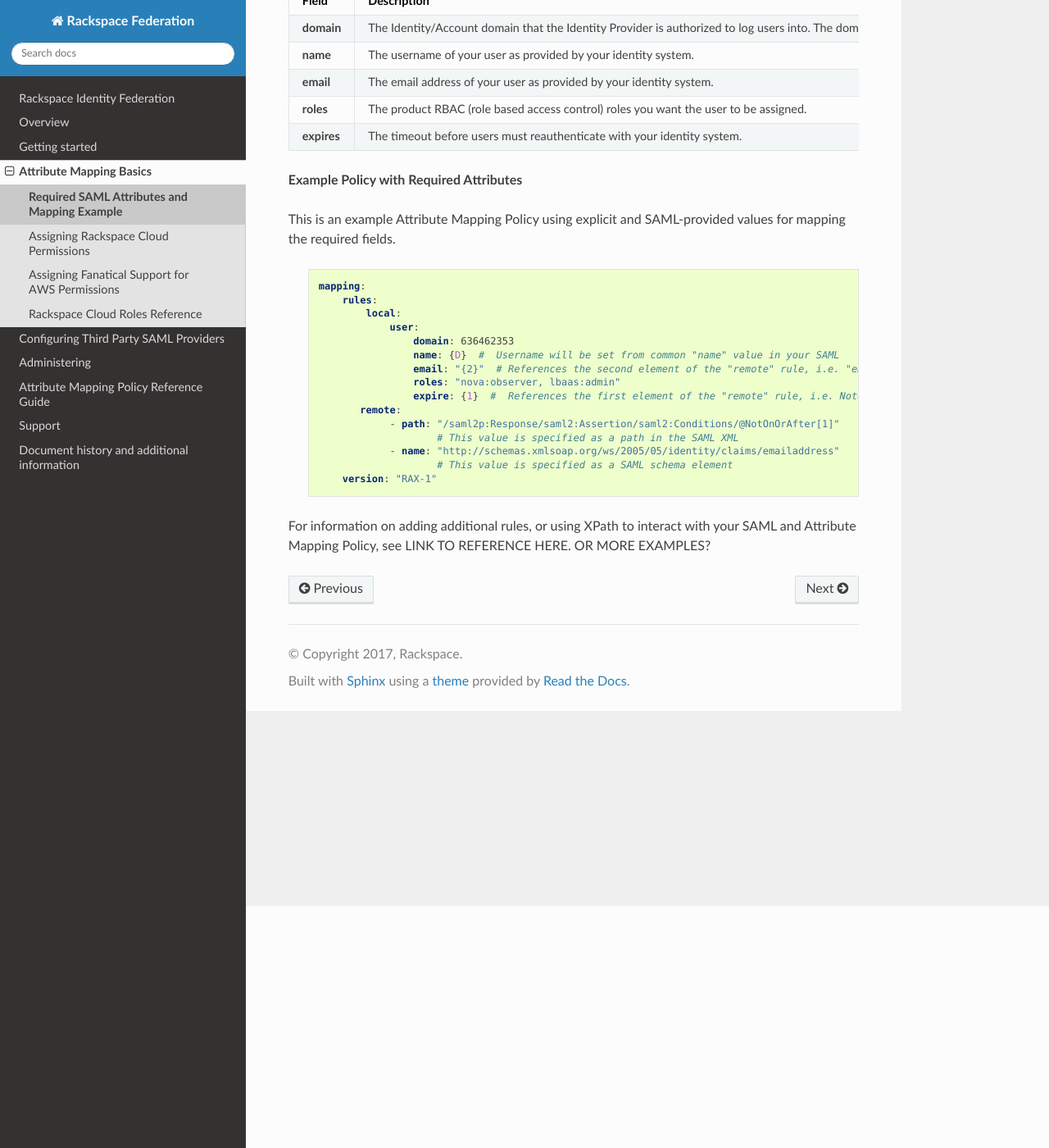
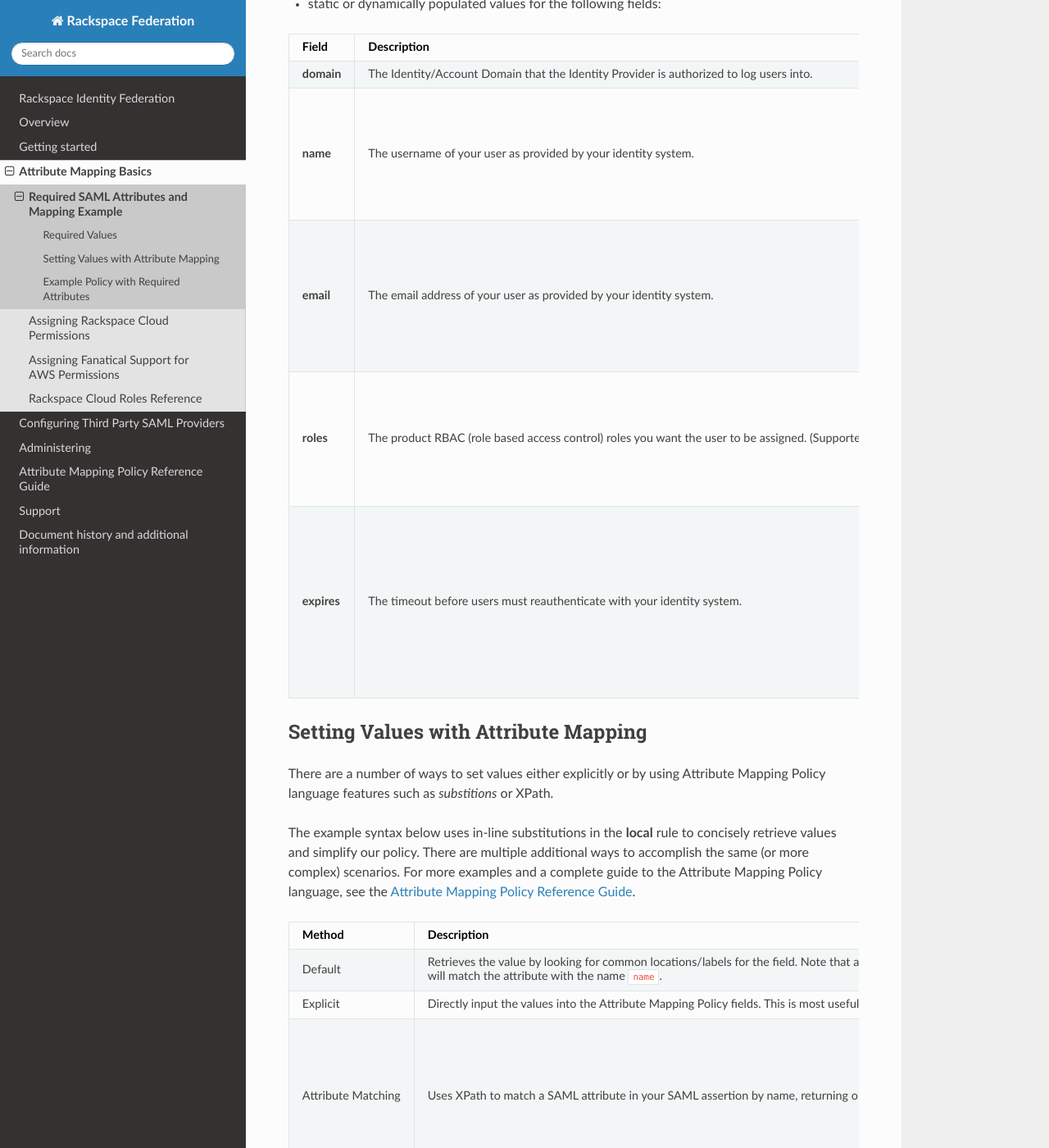
Before and after one commit to rackerlabs/docs-rackspace-federation, a Sphinx documentation site: the page built from doc/attribmapping-basics/required-mapping.rst, in a window 1280 px wide and 1400 px high, scrolled down 295 px. Shown: the whole window at 82% size. Built offline with Sphinx 7.4.7 and the Read the Docs theme 2.0.0, drawn with Linux system fonts in a browser that asks for light colours; the version number could not be read and is left out; some of the changed text lies outside the part shown.

Commit message:
A bunch of attribute mapping stuff

```diff
--- a/doc/attribmapping-basics/required-mapping.rst
+++ b/doc/attribmapping-basics/required-mapping.rst
@@ -6,67 +6,142 @@
 
 .. Define |product name| in conf.py
 
+Required Values
+~~~~~~~~~~~~~~~
+
 Your |amp| is **required** to contain:
 
 - a minimum of one **local** rule
 - static or dynamically populated values for the following fields:
 
 .. list-table::
-   :widths: 30 50 30 30
+   :widths: 40 20 30 30
    :header-rows: 1
 
    * - Field
      - Description
      - Format
-     - Example Value
+     - Common Values
    * - **domain**
-     - The Identity/Account domain that the |idp| is authorized to log users
-       into. The domain is listed on the Identity Provider details page for
-       your |idp|.
+     - The Identity/Account Domain that the |idp| is authorized to log users
+       into.
      - Alphanumeric string
-     - MUST be set to your Identity domain.
+     - **MUST** be set to your Identity Domain. The
+       domain is listed on the Identity Provider details page for your
+       |idp|.
    * - **name**
      - The username of your user as provided by your identity system.
      - Alphanumeric string
-     - INSERT THE SAML STANDARD NAME FIELD PATH HERE
+     - | SAML Attributes:
+       |
+       |  **NameID** (persistent type preferred)
+       |  **urn:oid:1.3.6.1.4.1.5923.1.1.1.6**
+       |  **http://schemas.xmlsoap.org/ws/2005/05/identity/claims/name**
    * - **email**
      - The email address of your user as provided by your identity system.
      - RFC valid email address
-     - INSERT THE SAML STANDARD EMAIL FIELD PATH HERE
+     - | SAML Attributes:
+       |
+       |  **email**
+       |  http://schemas.xmlsoap.org/ws/2005/05/identity/claims/emailaddress
+       |  **urn:oid:1.2.840.113549.1.9.1.1**
+       |  **0.9.2342.19200300100.1.3"**
    * - **roles**
      - The product RBAC (role based access control) roles you want the user
-       to be assigned.
-     - Alphanumeric string, comma delimited
-     - "nova:observer, lbaas:admin"
+       to be assigned. (Supported for Rackspace Cloud products only at this
+       time.)
+     - YAML array of alphanumeric strings
+     - | **Example:**
+       |
+       | ``roles:``
+       |     ``- "nova:admin"``
+       |     ``- "lbaas:observer"``
    * - **expires**
      - The timeout before users must reauthenticate with your identity
        system.
-     - SOME VALID FORMAT HERE
-     - INSERT SAML STANDARD NOTONORAFTERHERE
+     - ISO format time values
+     - | **Example:** ``"PT12H`` (12 hours)
+       |
+       | *or*
+       |
+       | SAML Attributes
+       |
+       |   **SessionNotOnOrAfter**
+       |   **NotOnOrAfter**
 
-**Example Policy with Required Attributes**
+Setting Values with Attribute Mapping
+~~~~~~~~~~~~~~~~~~~~~~~~~~~~~~~~~~~~~
 
-This is an example |amp| using explicit and SAML-provided
-values for mapping the required fields.
+There are a number of ways to set values either explicitly or by using
+|amp| language features such as *substitions* or XPath.
+
+The example syntax below uses in-line substitutions in the **local** rule to
+concisely retrieve values and simplify our policy. There are multiple
+additional ways to accomplish the same (or more complex) scenarios.  |ampref|
+
+.. list-table::
+   :header-rows: 1
+
+   * - Method
+     - Description
+     - Example
+   * - Default
+     - Retrieves the value by looking for common locations/labels for the
+       field. Note that at this time, only an attribute with the same name as
+       the field will be matched: i.e. ``name: "{D}"`` will match the attribute
+       with the name ``name``.
+     - ``name: "{D}"``
+   * - Explicit
+     - Directly input the values into the |amp| fields. This is most useful for
+       values that will not change for any federated user logging in, as they
+       will be applied to **all** federated users for this |idp|.
+     - ``expire: "PT12H"``
+   * - Attribute Matching
+     - Uses XPath to match a SAML attribute in your SAML assertion by name,
+       returning one or more values.
+     - | Single value return (``At``): ``email: "{At(urn:oid:1.2.840.113549.1.9.1.1)}"``
+       |
+       | Multi value return (``Ats``):
+       |   ``groups:``
+       |          ``multiValue: true``
+       |               ``value: "{Ats(http://schemas.xmlsoap.org/claims/Group)}"``
+   * - Path Matching
+     - Uses XPath to match the path to a value in your SAML assertion using the
+       XML hierarchy/schema.
+     - | ``"{Pt(/saml2p:Response/saml2:Assertion/saml2:Conditions/@NotOnOrAfter[1])}"``
+       |
+       | Retrieves the value of ``NotOnOrAfter``
+
+
+
+
+Example Policy with Required Attributes
+~~~~~~~~~~~~~~~~~~~~~~~~~~~~~~~~~~~~~~~
+
+This is an example |amp| using explicit and SAML-provided values for mapping
+the required fields. Note that this is a basic example, and more customization
+may be required in some cases. For considerations for specific third party SAML
+providers, see :ref:`index-configuring-3p-saml-ug`.
+
+|ampref|
 
    .. code-block:: yaml
 
       mapping:
+      version: "RAX-1"
+          # Comments are allowed in YAML
           rules:
               local:
                   user:
                       domain: 636462353
-                      name: {D}  #  Username will be set from common "name" value in your SAML
-                      email: "{2}"  # References the second element of the "remote" rule, i.e. "emailaddress"
-                      roles: "nova:observer, lbaas:admin"
-                      expire: {1}  #  References the first element of the "remote" rule, i.e. NotOnOrAfter
-             remote:
-                  - path: "/saml2p:Response/saml2:Assertion/saml2:Conditions/@NotOnOrAfter[1]"
-                          # This value is specified as a path in the SAML XML
-                  - name: "http://schemas.xmlsoap.org/ws/2005/05/identity/claims/emailaddress"
-                          # This value is specified as a SAML schema element
-          version: "RAX-1"
-
-
-For information on adding additional rules, or using XPath to interact
-with your SAML and |amp|, see LINK TO REFERENCE HERE. OR MORE EXAMPLES?
+                      # Domain must be set to your Identity Domain
+                      name: {D}
+                      #  Username will be set from element named "name" value in your SAML
+                      email: "{At(http://schemas.xmlsoap.org/ws/2005/05/identity/claims/emailaddress)}"
+                      #  Locates the attribute with the above URL as the claim type/name
+                      roles:
+                          - "nova:observer"
+                          - "lbaas:admin"
+                      #  Assigns the roles explicitly listed above
+                      expire: "{Pt(/saml2p:Response/saml2:Assertion/saml2:Conditions/@NotOnOrAfter[1])}"
+                      #  Retrieves the NotOnOrAfter value by using the SAML path and XPath
--- a/doc/config-3p-saml/config-okta/okta-setup.rst
+++ b/doc/config-3p-saml/config-okta/okta-setup.rst
@@ -4,14 +4,14 @@
 Configuring Okta
 ================
 
-These are the steps to setup a SAML integration to do federation with
-Rackspace.
+These are the steps to setup a SAML integration with Okta to work with
+|service|.
 
 
 1. Configure a new application integration and select 'SAML 2.0'
 
 
-(insert first screenshot here)
+.. image:: create_app_1.png
 
 
 Instructions on setting up SAML applications in Okta can be found here:
--- a/doc/config-3p-saml/index.rst
+++ b/doc/config-3p-saml/index.rst
@@ -14,5 +14,5 @@
 
    config-adfs/index.rst
    config-okta/index.rst
-   config-secureauth/index.rst
    generic-3p-saml.rst
+..   config-secureauth/index.rst
```
Also changed, not shown: stashed_unref_files/config-3p-saml/config-secureauth/index.rst (renamed from doc/config-3p-saml/config-secureauth/index.rst), stashed_unref_files/config-3p-saml/config-secureauth/secureauth-attribmapping.rst (renamed from doc/config-3p-saml/config-secureauth/secureauth-attribmapping.rst), stashed_unref_files/config-3p-saml/config-secureauth/secureauth-setup.rst (renamed from doc/config-3p-saml/config-secureauth/secureauth-setup.rst).
